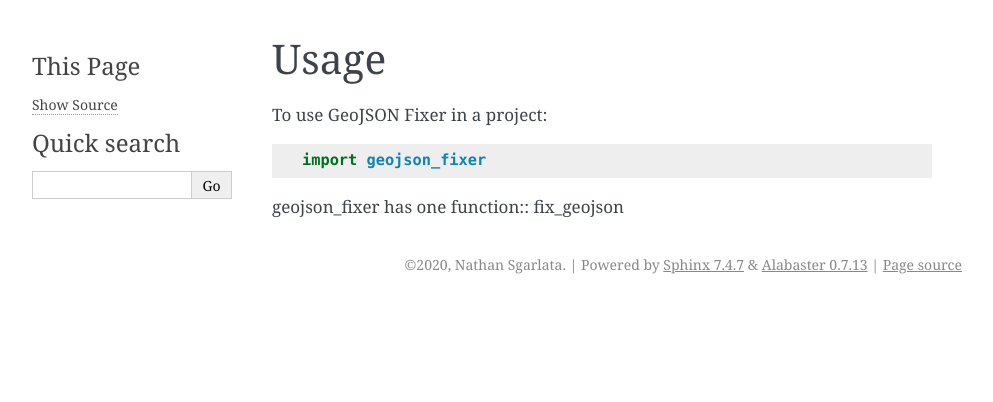
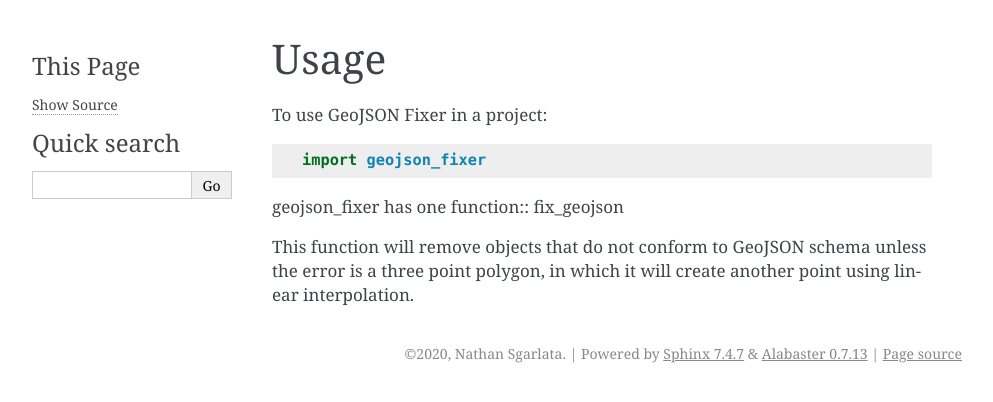
Before and after one commit to sugarlata/geojson_fixer, a Sphinx documentation site: the page built from docs/usage.rst, in a window 1280 px wide. Shown: the top 402 px of the page, without its empty margins (148-1141 px from the left). Built offline with Sphinx 7.4.7, drawn with Linux system fonts in a browser that asks for light colours; pages that are not in the unit, such as notebooks, are missing from menus.

Commit message:
Adds simple comments explaning function

```diff
--- a/docs/usage.rst
+++ b/docs/usage.rst
@@ -7,3 +7,8 @@ To use GeoJSON Fixer in a project::
     import geojson_fixer
 
 geojson_fixer has one function:: fix_geojson
+
+
+This function will remove objects that do not conform
+to GeoJSON schema unless the error is a three point polygon,
+in which it will create another point using linear interpolation.
```
